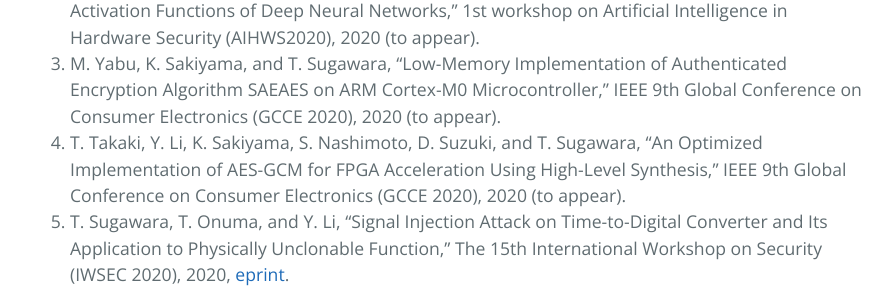
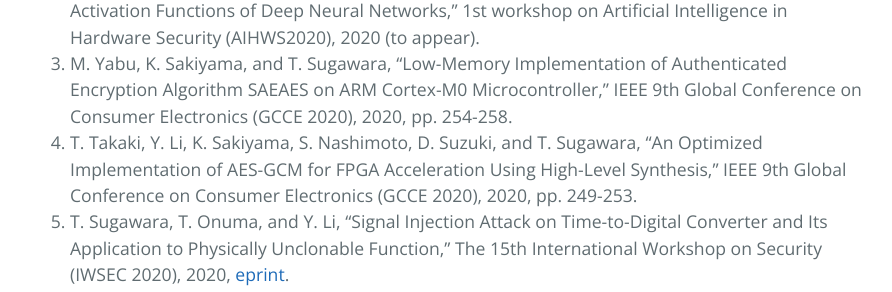
Before and after one commit to sugawara-bbbb/weblab, a Jekyll site: the page built from publication.md, in a window 1280 px wide and 900 px high, scrolled down 2442 px. Shown: the part 209-501 px from the top of the window, without its empty margins (194-1086 px from the left). Built offline with Jekyll 4.4.1, drawn with Linux system fonts in a browser that asks for light colours; our own code applies the rules of GitHub Pages for plain Markdown files.

Commit message:
Update publication.md

```diff
--- a/publication.md
+++ b/publication.md
@@ -41,8 +41,8 @@ layout: default
 
 1. M. Shiozaki, T. Sugawara, and T. Fujino, "Exploring Effect of Residual Electric Charges on Cryptographic Circuits," the Fourth Workshop on Attacks and Solutions in Hardware Security (ASHES 2020), 2020 (to appear).
 1. G. Takatoi, T. Sugawara, K. Sakiyama, and Y. Li, "Simple Electromagnetic Analysis Against Activation Functions of Deep Neural Networks," 1st workshop on Artificial Intelligence in Hardware Security (AIHWS2020), 2020 (to appear).
-1. M. Yabu, K. Sakiyama, and T. Sugawara, "Low-Memory Implementation of Authenticated Encryption Algorithm SAEAES on ARM Cortex-M0 Microcontroller," IEEE 9th Global Conference on Consumer Electronics (GCCE 2020), 2020 (to appear).
-1. T. Takaki, Y. Li, K. Sakiyama, S. Nashimoto, D. Suzuki, and T. Sugawara, "An Optimized Implementation of AES-GCM for FPGA Acceleration Using High-Level Synthesis," IEEE 9th Global Conference on Consumer Electronics (GCCE 2020), 2020 (to appear).
+1. M. Yabu, K. Sakiyama, and T. Sugawara, "Low-Memory Implementation of Authenticated Encryption Algorithm SAEAES on ARM Cortex-M0 Microcontroller," IEEE 9th Global Conference on Consumer Electronics (GCCE 2020), 2020, pp. 254-258.
+1. T. Takaki, Y. Li, K. Sakiyama, S. Nashimoto, D. Suzuki, and T. Sugawara, "An Optimized Implementation of AES-GCM for FPGA Acceleration Using High-Level Synthesis," IEEE 9th Global Conference on Consumer Electronics (GCCE 2020), 2020, pp. 249-253.
 1. T. Sugawara, T. Onuma, and Y. Li, "Signal Injection Attack on Time-to-Digital Converter and Its Application to Physically Unclonable Function," The 15th International Workshop on Security (IWSEC 2020), 2020, [eprint](https://eprint.iacr.org/2020/716.pdf).
 1. T. Sugawara, B. Cyr, S. Rampazzi, D. Genkin, and K. Fu, "Light Commands: Laser-Based Audio Injection on Voice-Controllable Systems," USENIX Security Symposium 2020, 2020, [arxiv](https://arxiv.org/pdf/2006.11946.pdf).
 1. Y. Naito, Y. Sasaki, and T. Sugawara, "Lightweight Authenticated Encryption Mode Suitable for Threshold Implementation," Eurocrypt 2020, 2020, [PDF](https://eprint.iacr.org/2020/542.pdf).
```
